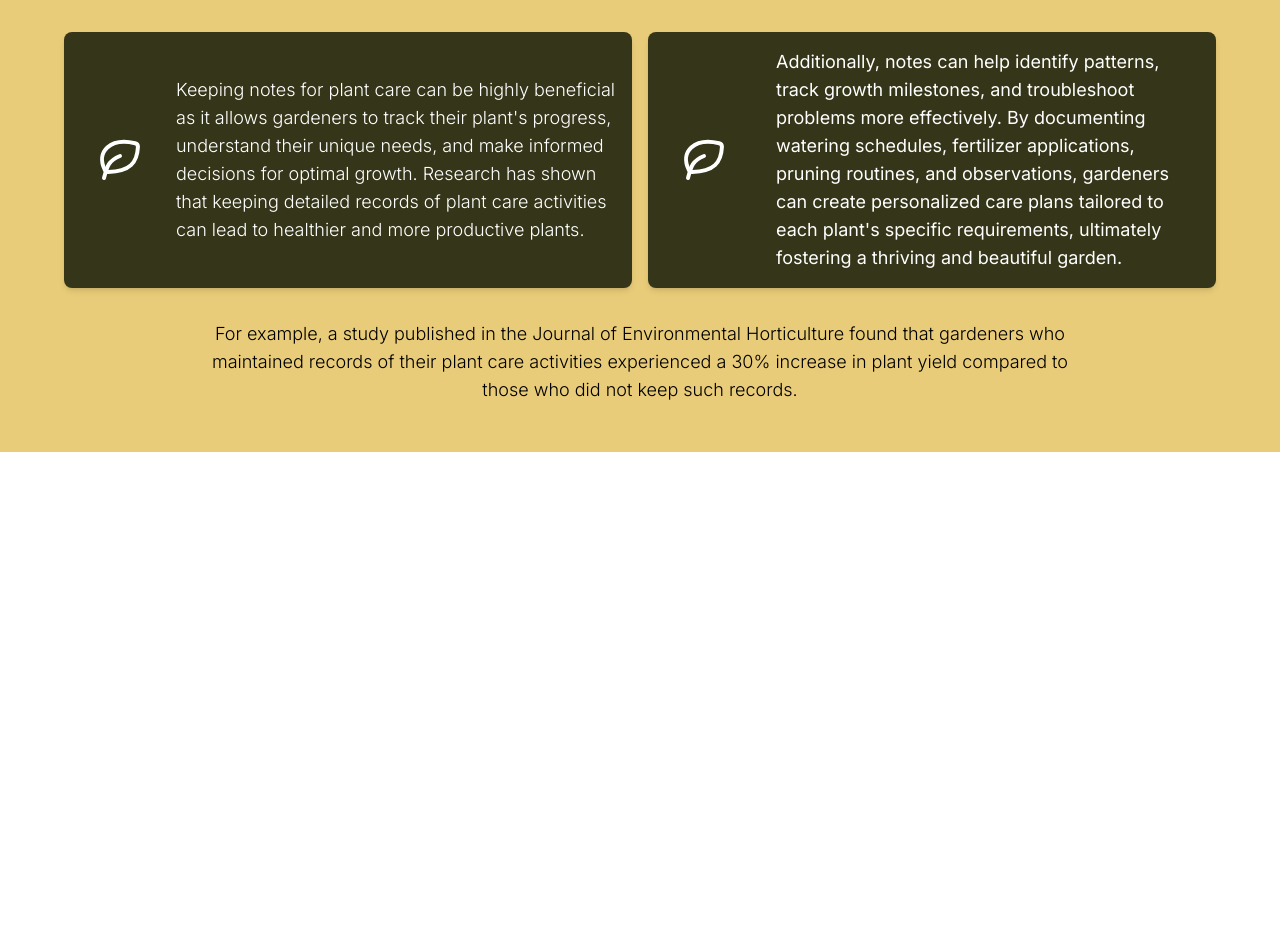
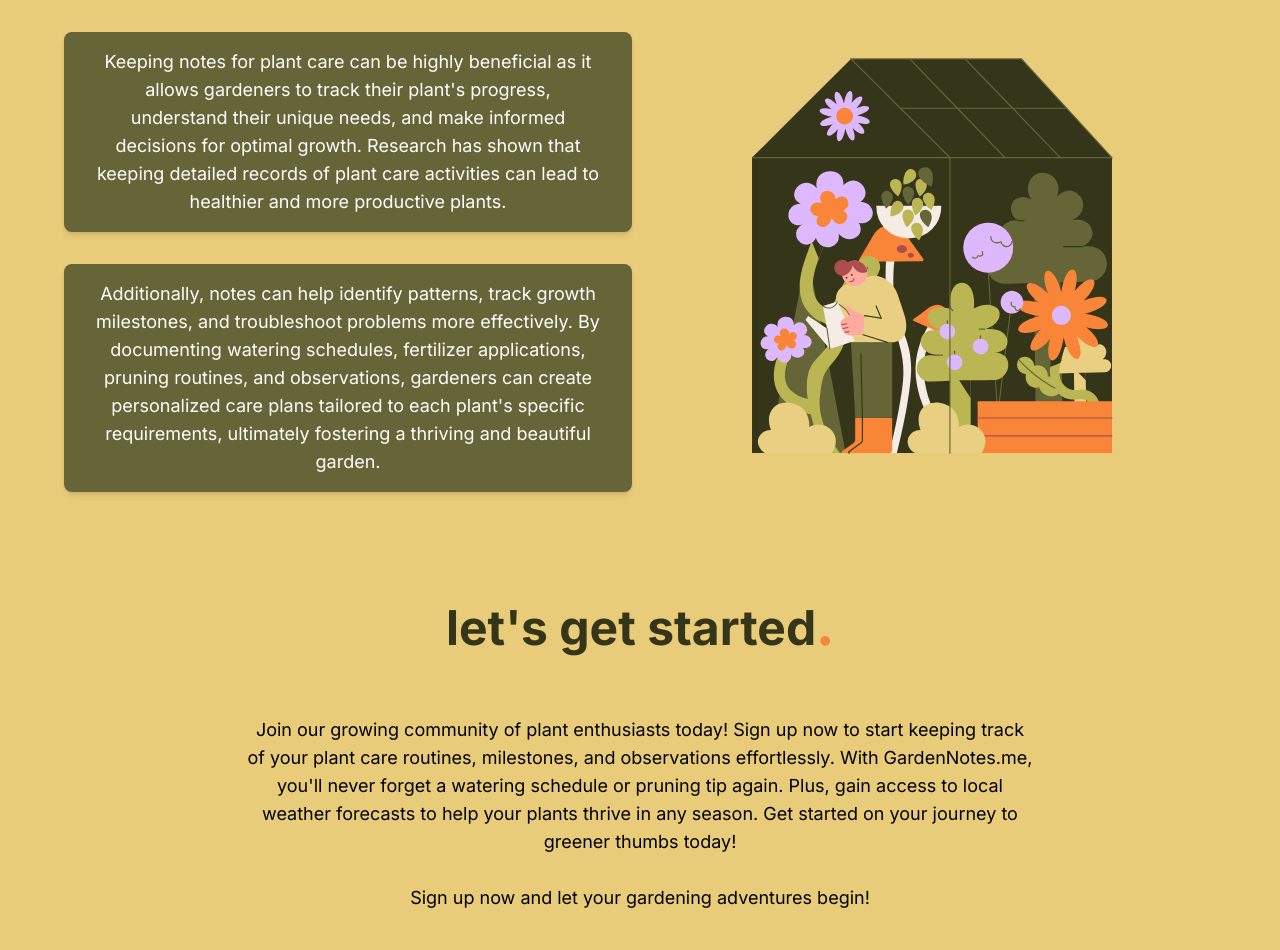
Before and after one commit to tid213/gnm, a React (Create React App) app in the folder client/: page / in a window 1280 px wide. Shown: the part 1500-2450 px from the top of the page. Before the commit the page ends 1952 px from the top, so only its background shows below. Built offline with nearby package versions, Linux system fonts and the light colour scheme; no server answers; the HTML template or start-up script is replaced by a standard one.

Commit message:
changed style of benefits section and added image, added join section and added content

```diff
--- a/client/src/pages/Home.jsx
+++ b/client/src/pages/Home.jsx
@@ -6,7 +6,7 @@ import noteAndPencil from '../images/note-with-pencil.svg'
 import plantIcon from '../images/plant-icon.svg';
 import imgIcon from '../images/img-icon.svg';
 import weatherIcon from '../images/weather-icon.svg';
-import whiteLeaf from '../images/white-leaf.svg';
+import wateringPlantImg from '../images/person-watering-plant.svg';
 
 function Home () {
 
@@ -123,30 +123,39 @@ function Home () {
                     </div>
                 </div>
             </section>
-            <section className="container mx-auto py-8 mt-12">
+            <section className="container  mx-auto py-8 mt-12">
                 <div className="flex justify-center"><div className="text-center"><h1 className="text-5xl text-customDarkGreen inter font-bold mb-4 lg:mb-8 text-center">benefits<b className="text-customOrange">.</b></h1></div></div>
                 <div className="px-4 lg:grid lg:grid-cols-2 gap-4 lg:mx-12">
-                    <div className="bg-customDarkGreen mt-4 p-4 flex flex-col lg:flex-row items-center flex-col-reverse rounded-lg shadow-md">
-                    <img src={whiteLeaf} alt="Note and Pencil" className="lg:mr-4 lg:mb-0 lg:mt-0 mt-4 mb-4 max-h-12 px-4" />
-                    <p className="text-lg text-white mt-4 lg:mt-0 inter lg:text-left font-light lg:py-4 ">Keeping notes for plant care can be highly beneficial as
-                        it allows gardeners to track their plant's progress, understand
-                         their unique needs, and make informed decisions for optimal
-                         growth. Research has shown that keeping detailed records of
-                         plant care activities can lead to healthier and more productive
-                         plants.
+                    <div className="bg-customMidGreen mt-4 p-4 flex lg:flex-row flex-col items-center flex-col-reverse rounded-lg shadow-md">
+                        <p className="text-lg inter lg:mt-0 mt-4 text-white px-4 font-normal">
+                        Keeping notes for plant care can be highly beneficial as it allows gardeners to track their plant's progress, understand their unique needs, and make informed decisions for optimal growth. Research has shown that keeping detailed records of plant care activities can lead to healthier and more productive plants.
+                        </p>
+                    </div>
+                    <div className=" row-span-2">
+                        <img className="mb-4 lg:mt-4 lg:mb-0  max-w-sm mx-auto lg:max-w-md" src={wateringPlantImg} alt="Person watering a plant" />
+                    </div>
+                    <div className="bg-customMidGreen mt-4 p-4 flex flex-col items-center rounded-lg shadow-md">
+                    <p className="text-lg inter px-4 text-white font-normal">Additionally, notes can help identify patterns, track growth milestones, and troubleshoot problems more effectively. By documenting watering schedules, fertilizer applications, pruning routines, and observations, gardeners can create personalized care plans tailored to each plant's specific requirements, ultimately fostering a thriving and beautiful garden.
                     </p>
                     </div>
-                    <div className="bg-customDarkGreen mt-4 p-4 flex lg:flex-row flex-col items-center flex-col-reverse rounded-lg shadow-md">
-                    <img src={whiteLeaf} alt="Note and Pencil" className="lg:mr-4 lg:mb-0 lg:mt-0 mt-4 mb-4 max-h-12 px-4" />
-                        <p className="text-lg inter lg:text-left lg:mt-0 mt-4 text-white px-4 font-normal">Additionally, notes can help identify patterns, track growth milestones, and troubleshoot problems more effectively. By documenting watering schedules, fertilizer applications, pruning routines, and observations, gardeners can create personalized care plans tailored to each plant's specific requirements, ultimately fostering a thriving and beautiful garden.</p>
-                    </div>
-                    <div className="p-4 lg:mx-24 flex items-center col-span-2">
-                    <p className="text-lg inter px-4 font-light">For example, a study published in the Journal of
-                         Environmental Horticulture found that gardeners who maintained
-                         records of their plant care activities experienced a 30%
-                         increase in plant yield compared to those who did not keep
-                         such records.
+                </div>
+            </section>
+            <section className="container w-screen flex flex-col mx-auto py-8 mt-12">
+                <div className="flex justify-center"><div className="text-center"><h1 className="text-5xl text-customDarkGreen inter font-bold mb-4 lg:mb-8 text-center">let's get started<b className="text-customOrange">.</b></h1></div></div>
+                <div className="flex flex-col items-center">
+                <div className="lg:mt-4 p-4 flex lg:w-8/12 lg:flex-row flex-col items-center">
+                    <p className="text-lg inter lg:mt-0 text-black px-4 font-normal">
+                    Join our growing community of plant enthusiasts today! Sign up now to start keeping track of your plant care routines, milestones, and observations effortlessly. With GardenNotes.me, you'll never forget a watering schedule or pruning tip again. Plus, gain access to local weather forecasts to help your plants thrive in any season.
+
+                    Get started on your journey to greener thumbs today!
+                    <br/>
+                    <br/>
+                    Sign up now and let your gardening adventures begin!
                     </p>
+                </div>
+                <div className="flex flex-col w-full lg:justify-center items-center mt-6 lg:flex-row">
+                        <Link to="/signin" className="inline-block inter bg-customMidGreen w-8/12 lg:w-3/12 hover:bg-customDarkGreen text-white font-bold py-2 px-4 rounded focus:outline-none focus:shadow-outline">Sign In</Link>
+                        <Link to="/signup" className="inline-block inter mt-2 lg:mt-0 lg:ml-4 bg-customOrange w-8/12 lg:w-3/12 hover:bg-orange-600 text-white font-bold py-2 px-4 rounded focus:outline-none focus:shadow-outline">Sign Up</Link>
                     </div>
                 </div>
             </section>
--- a/client/tailwind.config.js
+++ b/client/tailwind.config.js
@@ -6,6 +6,7 @@ module.exports = {
       colors: {
         customDarkGreen: '#353519',
         customMidGreen: '#666538',
+        customLightGreen: '#bab653',
         customLightBrown: '#e9cc79',
         customBrown: '#483519',
         customOrange: '#f98638',
```
